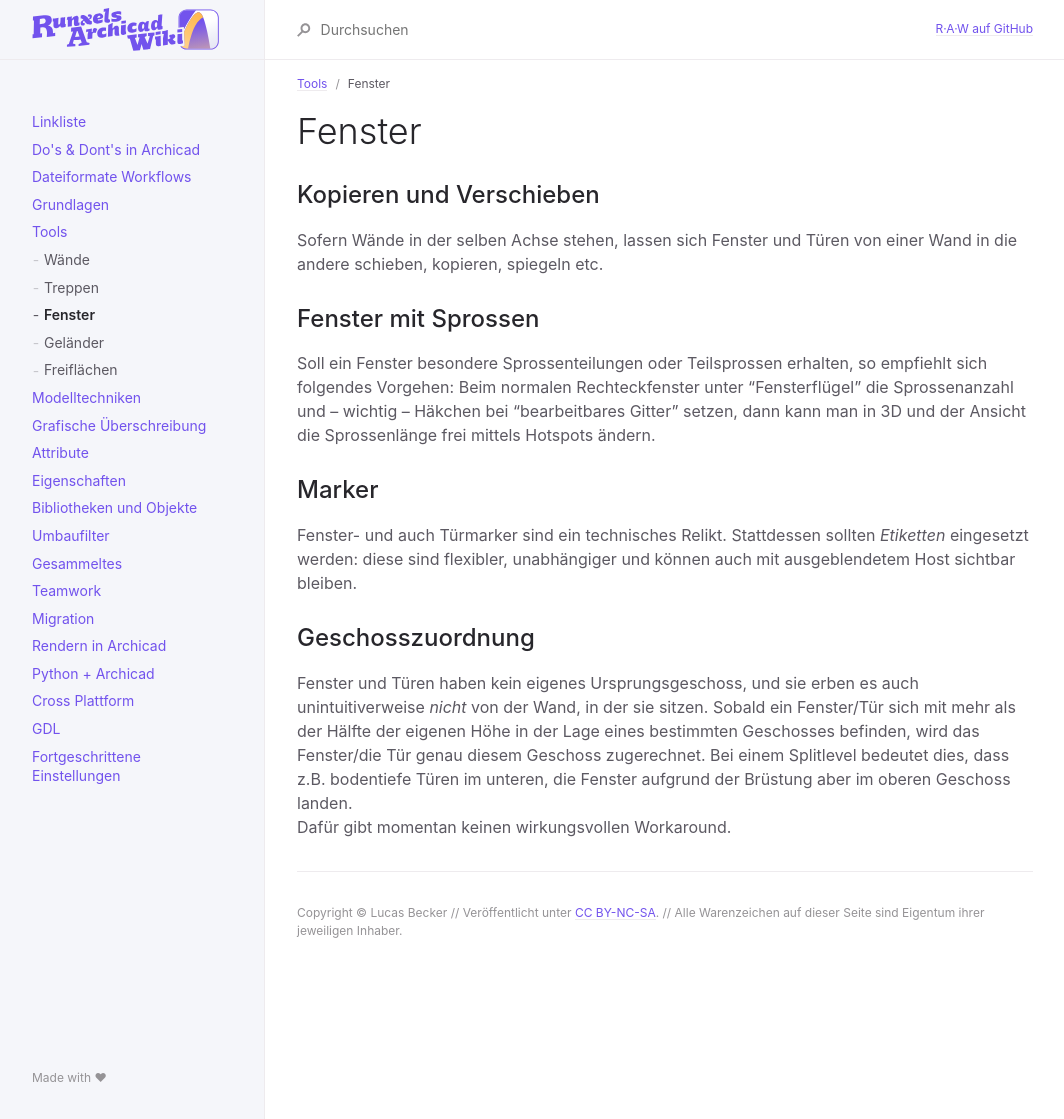
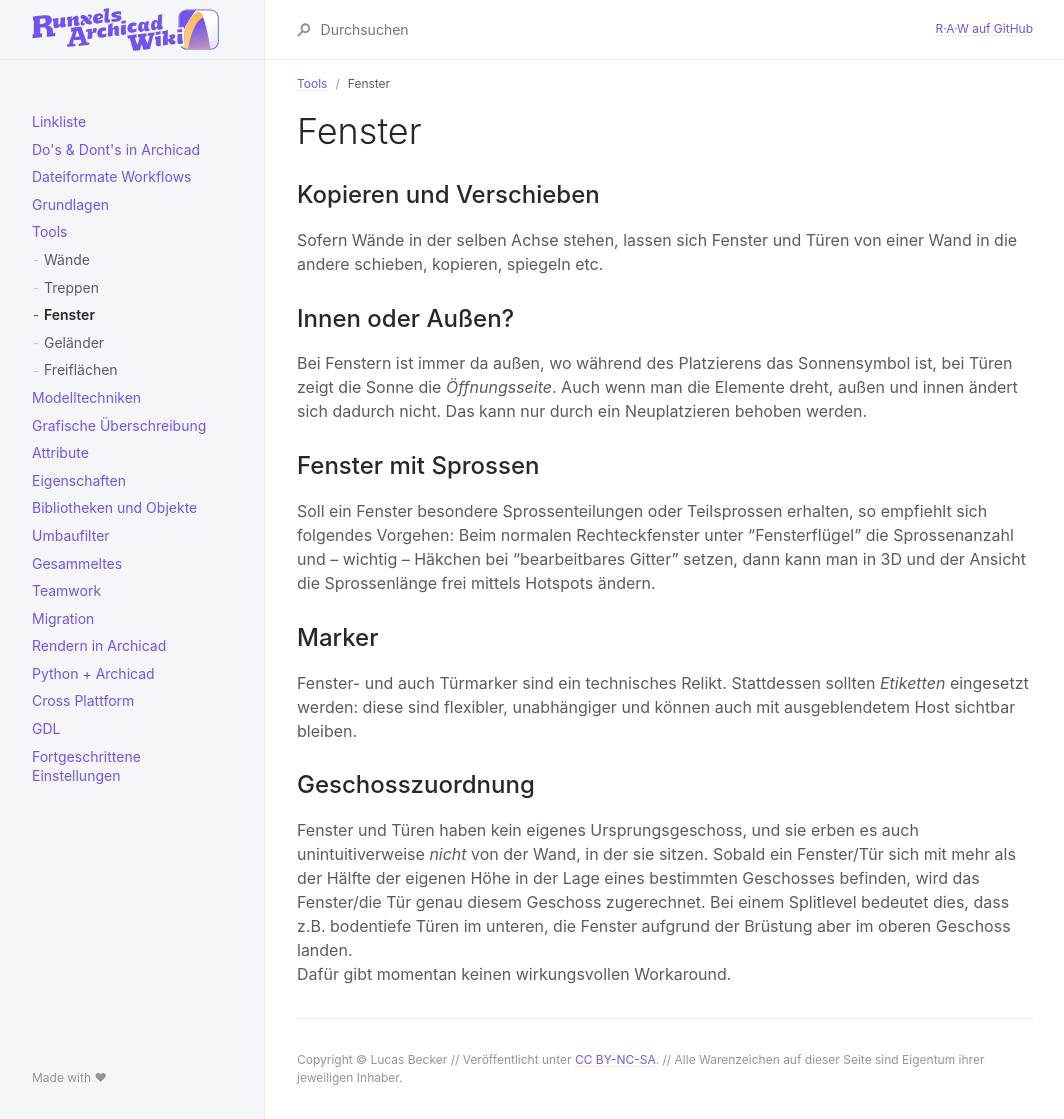
Before and after one commit to runxel/archicad-wiki, a Jekyll site: the page built from _pages/50_Tools/Fenster.md, in a window 1280 px wide. Shown: the whole page, without its empty margins (107-1171 px from the left). Built offline with Jekyll 4.4.1, drawn with Linux system fonts in a browser that asks for light colours.

Commit message:
innen/außen

```diff
--- a/_pages/50_Tools/Fenster.md
+++ b/_pages/50_Tools/Fenster.md
@@ -11,6 +11,11 @@ nav_order: 3
 Sofern Wände in der selben Achse stehen, lassen sich Fenster und Türen von einer Wand in die andere schieben, kopieren, spiegeln etc.
 
 
+## Innen oder Außen?
+Bei Fenstern ist immer da außen, wo während des Platzierens das Sonnensymbol ist, bei Türen zeigt die Sonne die _Öffnungsseite_.
+Auch wenn man die Elemente dreht, außen und innen ändert sich dadurch nicht. Das kann nur durch ein Neuplatzieren behoben werden.
+
+
 ## Fenster mit Sprossen
 Soll ein Fenster besondere Sprossenteilungen oder Teilsprossen erhalten, so empfiehlt sich folgendes Vorgehen: Beim normalen Rechteckfenster unter "Fensterflügel" die Sprossenanzahl und – wichtig – Häkchen bei "bearbeitbares Gitter" setzen, dann kann man in 3D und der Ansicht die Sprossenlänge frei mittels Hotspots ändern.
 
```
